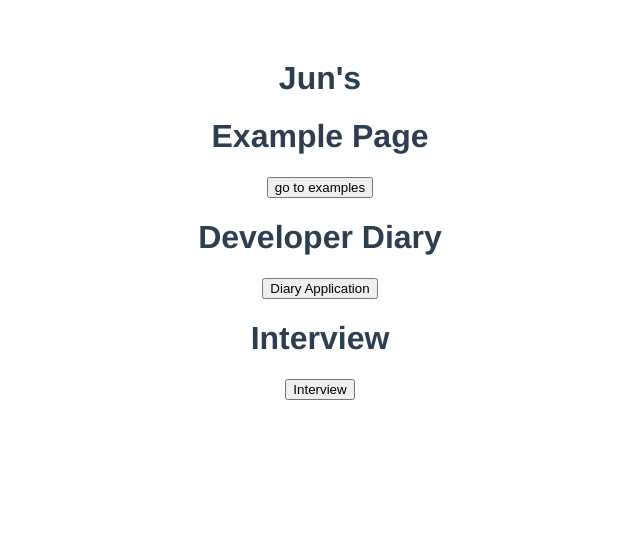
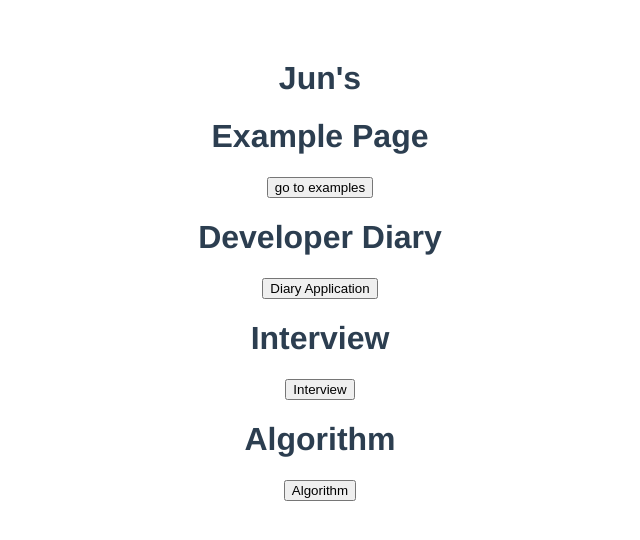
Before and after one commit to gomjunho/SampleRecipe, a Vue app in the folder front/: page /examples/post in a window 1280 px wide. Shown: the top 540 px of the page, without its empty margins (320-960 px from the left). Built offline with nearby package versions, Linux system fonts and the light colour scheme; what vue-session would draw is missing.

Commit message:
First commit Algorithm

```diff
--- /dev/null
+++ b/front/src/components/Algorithm.vue
@@ -0,0 +1,37 @@
+<template>
+    <div align="center" >
+        <h1> Algorithm </h1>
+        컨텐츠 집중 프로젝트 깔끔한 UI로 컨텐츠 전달에 집중<br><br>
+        큰 카테고리는 왼쪽 탭으로 (다이나믹, 그리디, )<br>
+        문제은 두번째 탭<br>
+        정답은 바디(가능하면 UI로 표현)(code markdown 적용되는지 확인)<br>
+        <br>
+
+        소요시간 측정
+        풀이과정 UI로
+
+        <br>
+
+        category (id, name)<br>
+        question (id, category_id, question)<br>
+        answer (id, question_id, answer)<br>
+        <br>
+        <hr>
+    </div>
+</template>
+
+<script>
+export default {
+    created: function() {
+    },
+    data: function() {
+        return {
+        }
+    },
+    methods:{
+    }
+}
+</script>
+
+<style>
+</style>
--- a/front/src/components/MainPage.vue
+++ b/front/src/components/MainPage.vue
@@ -19,6 +19,11 @@
       <div>
         <router-link to="/interview" tag="button">Interview</router-link>
       </div>
+      <h1>Algorithm</h1>
+      <div>
+        <router-link to="/algorithm" tag="button">Algorithm</router-link>
+      </div>
+
   </div>
 </template>
 
--- a/front/src/router/index.js
+++ b/front/src/router/index.js
@@ -13,6 +13,8 @@ import ImageUploadTest from '../components/ImageUploadTest'
 import Diary from '../components/Diary'
 
 import Interview from '../components/Interview'
+
+import Algorithm from '../components/Algorithm'
 
 import Post from '../components/Post'
 import PostDetail from '../components/PostDetail'
@@ -64,6 +66,10 @@ export default new Router({
       name: 'interview',
       component: Interview
     },{
+      path: '/algorithm',
+      name: 'algorithm',
+      component: Algorithm
+    },{
       path: '/examples/rest',
       name: 'rest',
       component: RESTApiTest
```
